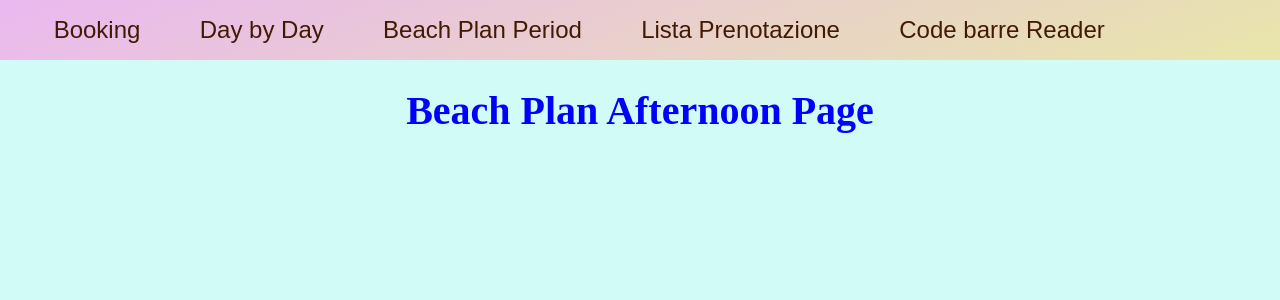
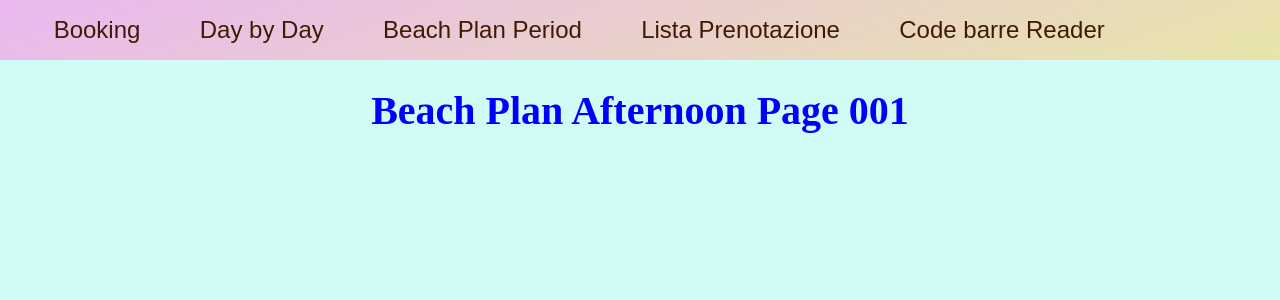
Before and after one commit to fguerin555/Parasols, a React (Create React App) app: page /beachplanafternoon in a window 1280 px wide. Shown: the top 300 px of the page. Built offline with nearby package versions, Linux system fonts and the light colour scheme; no server answers.

Commit message:
apresinscriptionvercel

```diff
--- a/src/pages/BeachPlanAfternoonFile/BeachPlanAfternoon.js
+++ b/src/pages/BeachPlanAfternoonFile/BeachPlanAfternoon.js
@@ -8,7 +8,7 @@ const BeachPlanAfternoon = () => {
     <div>
       <div className={styles.BeachPlanAfternoonPage}>
         <div className={styles.Titre}>
-          <h1>Beach Plan Afternoon Page</h1>
+          <h1>Beach Plan Afternoon Page 001</h1>
         </div>
       </div>
     </div>
```
Also changed, not shown: 1 other file (tests, documents, lock files or other folders).
